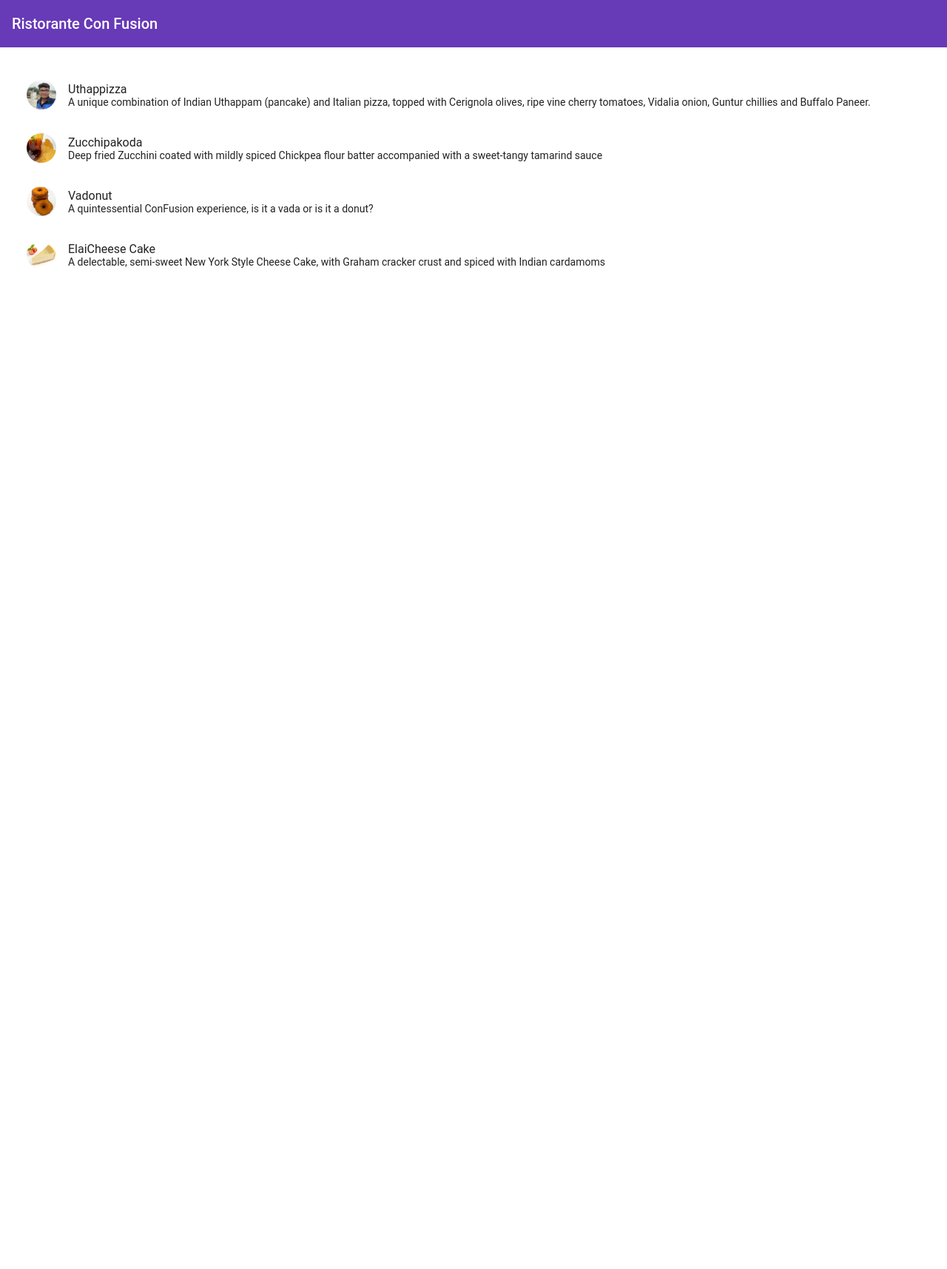
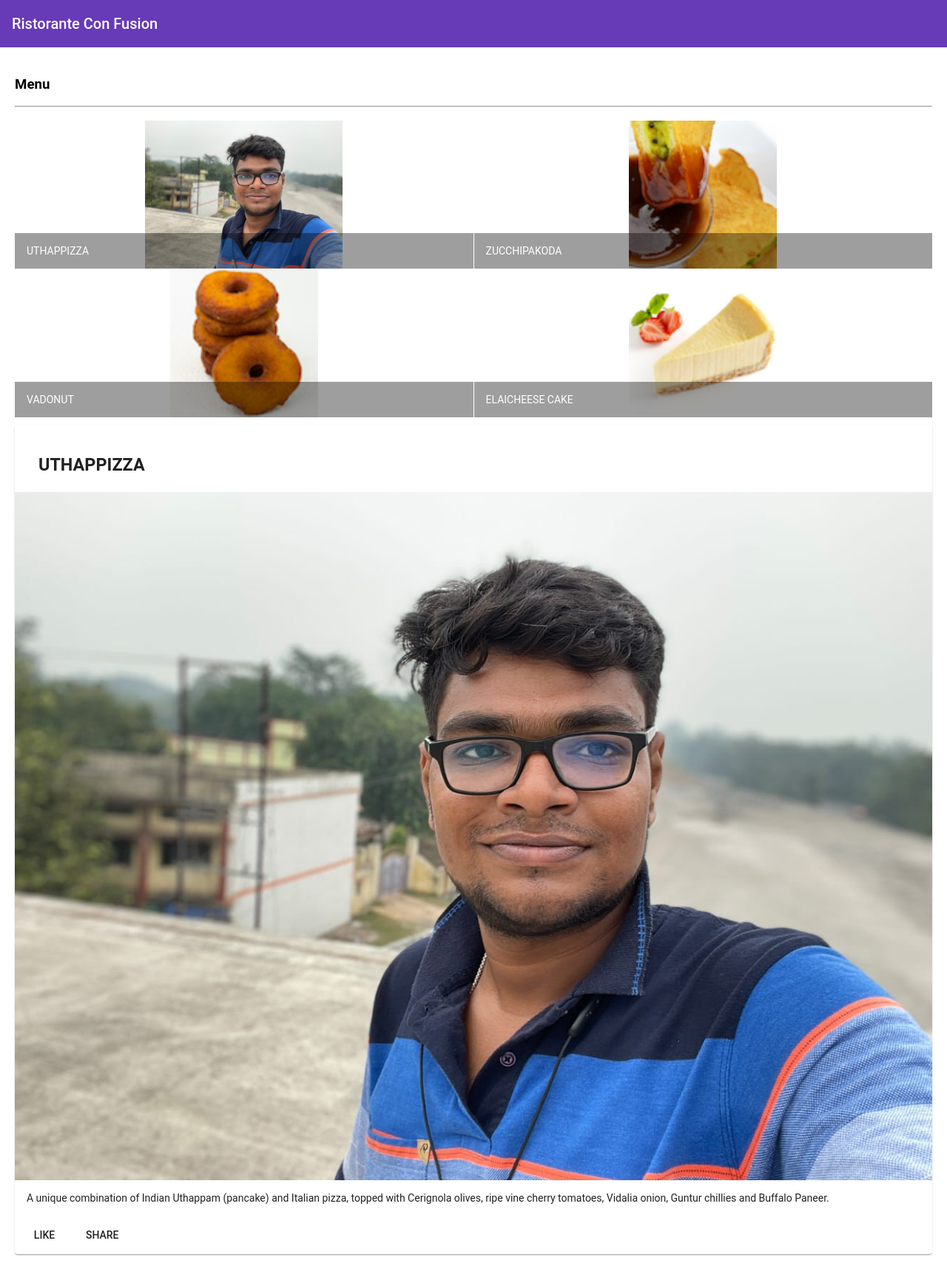
Before and after one commit to Shubhamkumarjha1244/ANGULAR_PROJECT, an Angular app: page / in a window 1280 px wide. Shown: the whole page at 74% size. Before the commit the page ends 800 px from the top, so only its background shows below. Built offline with nearby package versions, Linux system fonts and the light colour scheme.

Commit message:
4th commit--delected dish added

```diff
--- a/src/app/app.module.ts
+++ b/src/app/app.module.ts
@@ -8,6 +8,9 @@ import { AppComponent } from './app.component';
 import 'hammerjs';
 import { MenuComponent } from './menu/menu.component';
 import { MatListModule } from '@angular/material/list';
+import { MatCardModule } from '@angular/material/card';
+import { MatButtonModule } from '@angular/material/button';
+import { MatGridListModule } from '@angular/material/grid-list';
 
 @NgModule({
   declarations: [
@@ -21,6 +24,9 @@ import { MatListModule } from '@angular/material/list';
     MatToolbarModule,
     FlexLayoutModule,
     MatListModule,
+    MatCardModule,
+    MatButtonModule,
+    MatGridListModule,
   ],
   providers: [],
   bootstrap: [AppComponent]
--- a/src/app/menu/menu.component.html
+++ b/src/app/menu/menu.component.html
@@ -2,14 +2,39 @@
      fxLayout="column"
      fxLayoutGap="10px">
 
-  <mat-list fxFlex>
-    <mat-list-item *ngFor="let dish of dishes">
-      <img matListAvatar src={{dish.image}} alt={{dish.name}}>
-      <h1 matLine> {{dish.name}} </h1>
-      <p matLine>
-        <span> {{dish.description}} </span>
-      </p>
-    </mat-list-item>
-  </mat-list>
+  <div fxFlex>
+    <div>
+      <h3>Menu</h3>
+      <hr>
+    </div>
+  </div>
 
+  <div fxFlex>
+    <mat-grid-list cols="2" rowHeight="200px">
+      <mat-grid-tile *ngFor="let dish of dishes">
+        <img height="200px" src={{dish.image}} alt={{dish.name}}>
+        <mat-grid-tile-footer>
+          <h1>{{dish.name | uppercase}}</h1>
+        </mat-grid-tile-footer>
+      </mat-grid-tile>
+    </mat-grid-list>
+  </div>
+  <div fxFlex *ngIf="selectedDish">
+    <mat-card>
+      <mat-card-header>
+        <mat-card-title>
+          <h3>{{selectedDish.name | uppercase}}</h3>
+        </mat-card-title>
+      </mat-card-header>
+      <img mat-card-image src={{selectedDish.image}} alt={{selectedDish.name}}>
+      <mat-card-content>
+        <p>{{selectedDish.description}}
+        </p>
+      </mat-card-content>
+      <mat-card-actions>
+        <button mat-button>LIKE</button>
+        <button mat-button>SHARE</button>
+      </mat-card-actions>
+    </mat-card>
+  </div>
 </div>
--- a/src/app/menu/menu.component.ts
+++ b/src/app/menu/menu.component.ts
@@ -1,13 +1,7 @@
 import { Component, OnInit } from '@angular/core';
 import { Dish } from '../shared/dish';
 
-@Component({
-  selector: 'app-menu',
-  templateUrl: './menu.component.html',
-  styleUrls: ['./menu.component.scss']
-})
-export class MenuComponent implements OnInit {
-  dishes: Dish[] = [
+const DISHES : Dish[] =[
   {
     id: '0',
     name: 'Uthappizza',
@@ -50,6 +44,15 @@ export class MenuComponent implements OnInit {
     description: 'A delectable, semi-sweet New York Style Cheese Cake, with Graham cracker crust and spiced with Indian cardamoms'
   }
  ];
+@Component({
+  selector: 'app-menu',
+  templateUrl: './menu.component.html',
+  styleUrls: ['./menu.component.scss']
+})
+export class MenuComponent implements OnInit {
+
+  dishes = DISHES;
+  selectedDish = DISHES[0];
 
   constructor() { }
 
```
Lines whose indentation alone changed are shown as unchanged.
